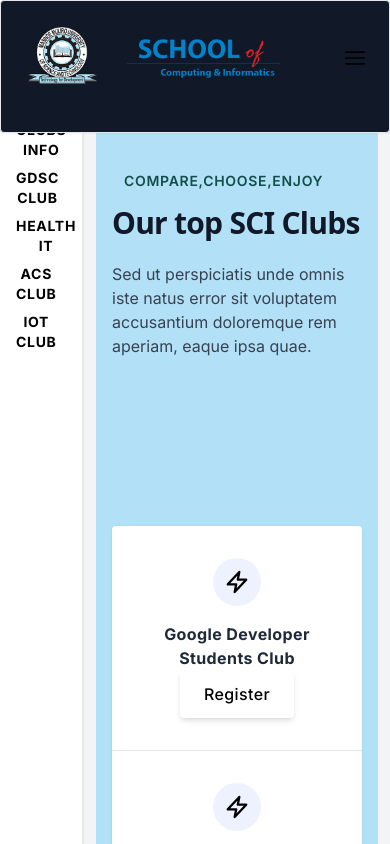
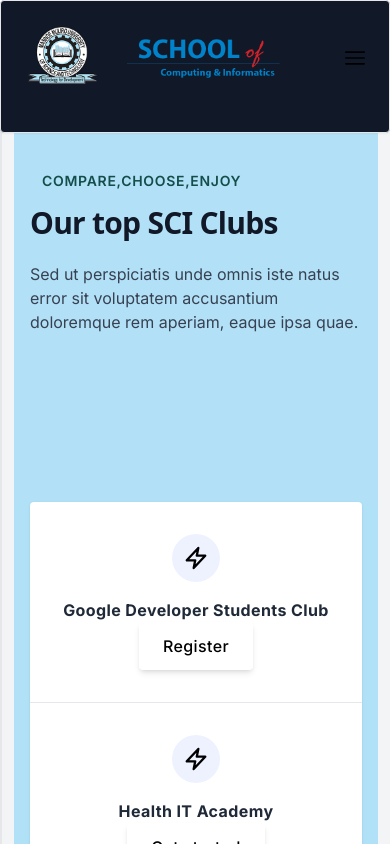
Before and after one commit to 1king-sly/sci_system, a Next.js app: page /club in a window 390 px wide. Built offline with nearby package versions, Linux system fonts and the light colour scheme.

Commit message:
Responsive Clubs Page

```diff
--- a/app/(pages)/club/component/Sidenav.tsx
+++ b/app/(pages)/club/component/Sidenav.tsx
@@ -34,8 +34,8 @@
 ]
   return (
     <div className="col-span-1">
-    <div className="px-4 py-8   sm:max-w-xl md:max-w-full lg:max-w-screen-xl md:px-8 lg:px-10 lg:py-10">
-    <div className="  h-full ">
+    <div className="px-4 py-4 mx-auto">
+    <div className="  h-full fixed">
     <div className="text-center  mb-4 items-center justify-center gap-2">
 
         {links.map((link)=>{
--- a/app/(pages)/club/layout.tsx
+++ b/app/(pages)/club/layout.tsx
@@ -9,7 +9,7 @@
   return (
 
     <div className='w-full h-full flex  overflow-hidden gap-1 mb-0'>
-    <div className=" w-[20vw] ">
+    <div className=" w-[20vw] max-[768px]:hidden">
         <Sidenav/>
 
       </div>
--- a/app/(pages)/research/Components/ResearchSideNav.tsx
+++ b/app/(pages)/research/Components/ResearchSideNav.tsx
@@ -26,8 +26,8 @@
     <>
 
   <div className="col-span-1">
-    <div className="px-2 py-8 fixed  sm:max-w-xl md:max-w-full lg:max-w-screen-xl md:px-2 lg:px-3 lg:py-10">
-    <div className="  h-full ">
+    <div className="px-4 py-4">
+    <div className="  h-full fixed">
     <div className="text-center  mb-4 items-center justify-center gap-2">
 
     {links.map((link) => {
--- a/app/(pages)/research/layout.tsx
+++ b/app/(pages)/research/layout.tsx
@@ -8,7 +8,7 @@
   return (
 
     <div className='w-full h-full flex  overflow-hidden gap-1 mb-0'>
-    <div className=" w-[23vw] ">
+    <div className=" w-[23vw] max-[768px]:hidden">
         <ResearchSideNav/>
 
       </div>
```
